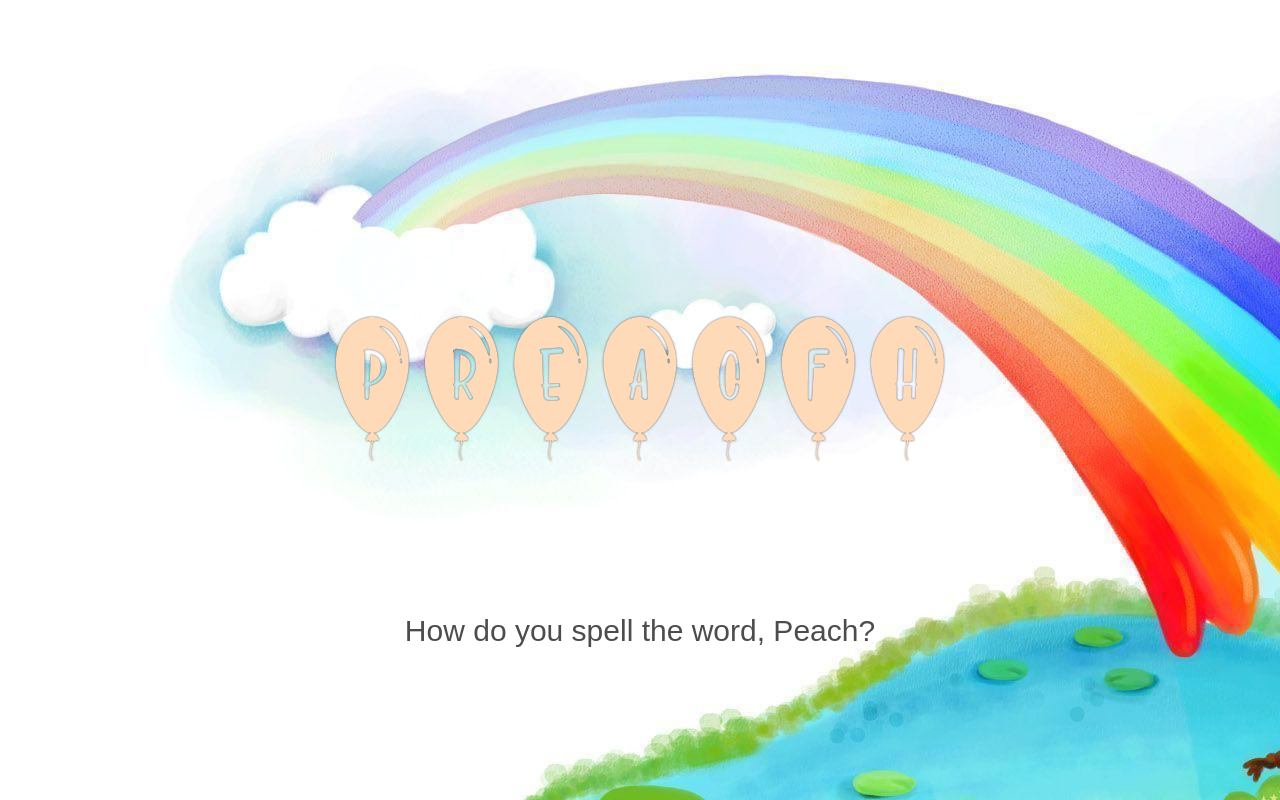
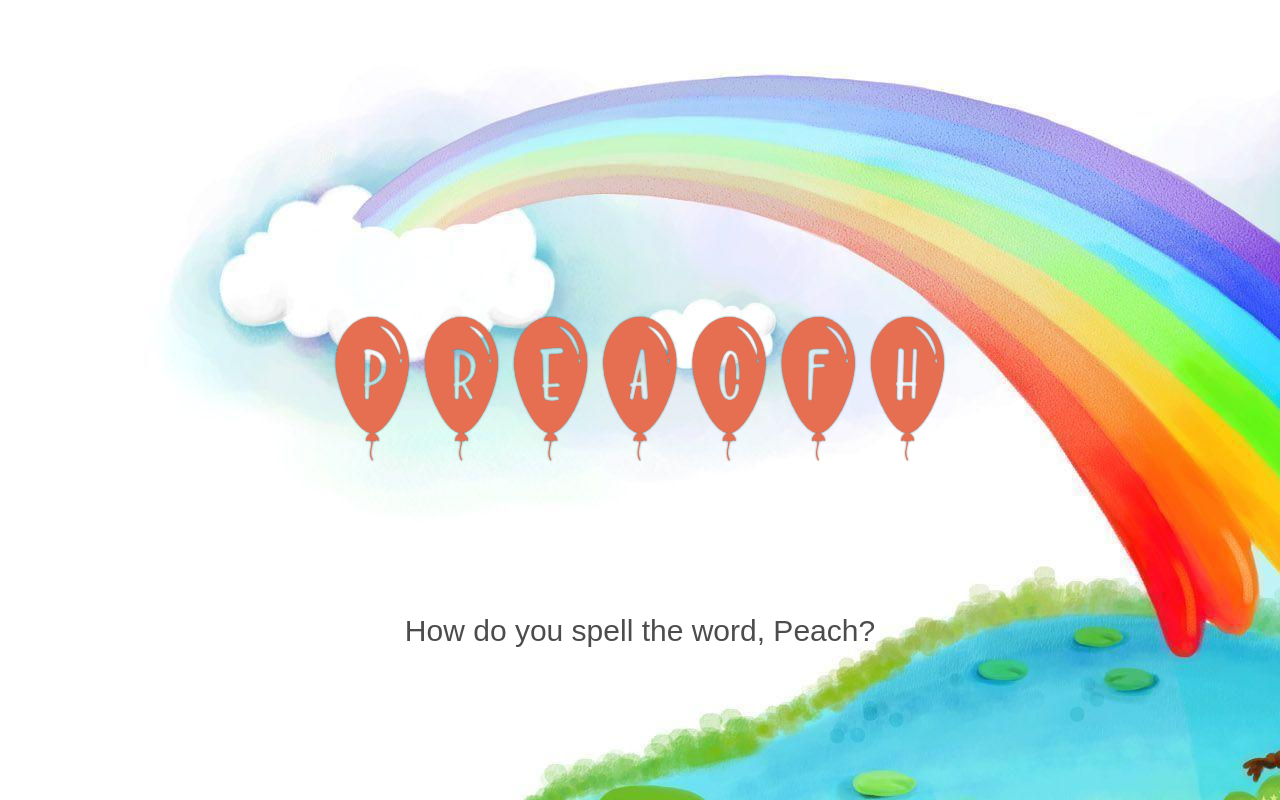
Before and after one commit to PaulKillian/balloon-spelling, a SvelteKit app: page /peach in a window 1280 px wide. Built offline with nearby package versions, Linux system fonts and the light colour scheme.

Commit message:
Update +page.svelte

```diff
--- a/src/routes/peach/+page.svelte
+++ b/src/routes/peach/+page.svelte
@@ -41,7 +41,7 @@
 	button {
 		font-family: 'Balloon', sans-serif;
     font-size: 300px;
-		color: peachpuff;
+		color: #E76F51;
 		margin: 5px;
 		cursor: pointer;
 	}
```
